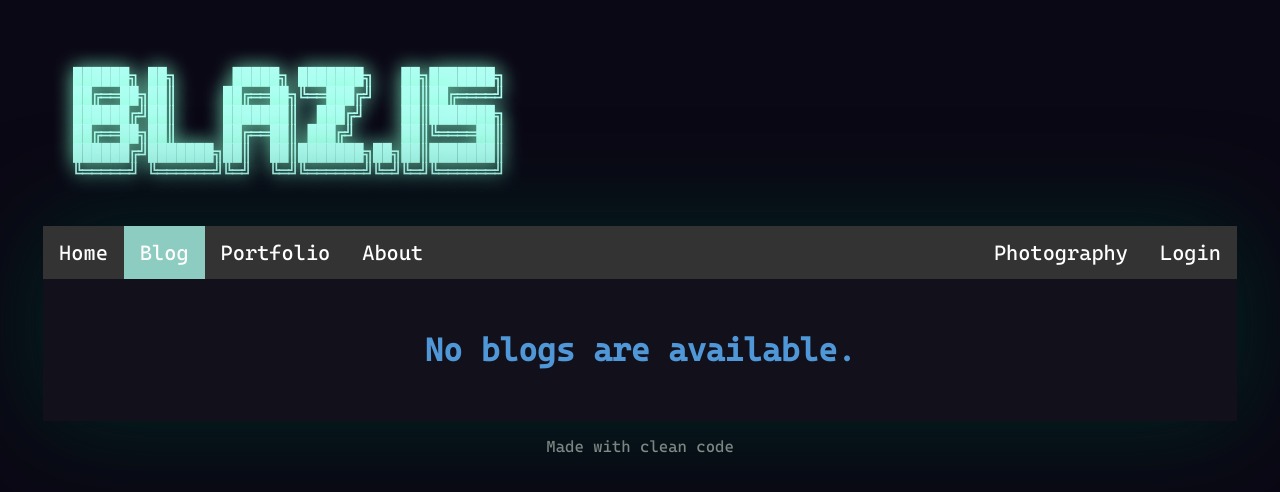
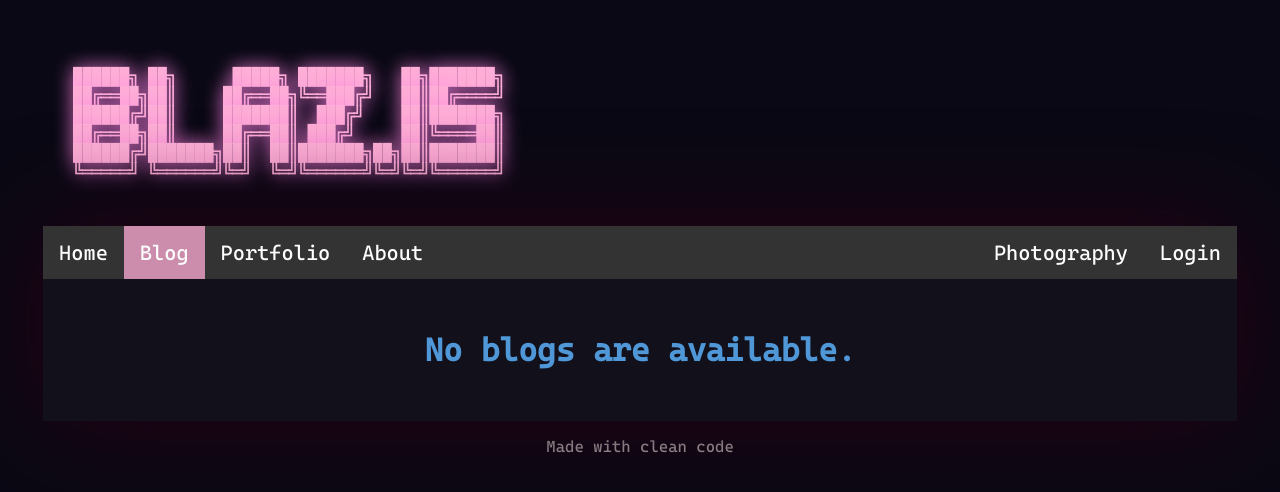
Before and after one commit to h33p/django-blog, a Django app: page /blog/ in a window 1280 px wide. Shown: the top 492 px of the page. Run offline with Django 3.2, Linux system fonts and the light colour scheme; data that the repository does not hold is empty; style sheets or scripts are compiled from the project's sources; some libraries are stand-ins or nearby versions.

Commit message:
Reset color palette

```diff
--- a/index/static/scss/colors.scss
+++ b/index/static/scss/colors.scss
@@ -1,4 +1,4 @@
-$basehue: 170;
+$basehue: 330;
 $alt-hue: 250;
 
 @function hsb($h-hsb, $s-hsb, $b-hsb, $a: 1) {
```
